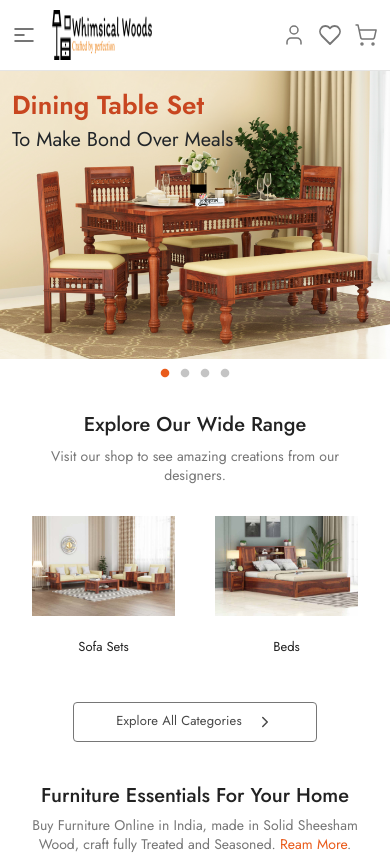
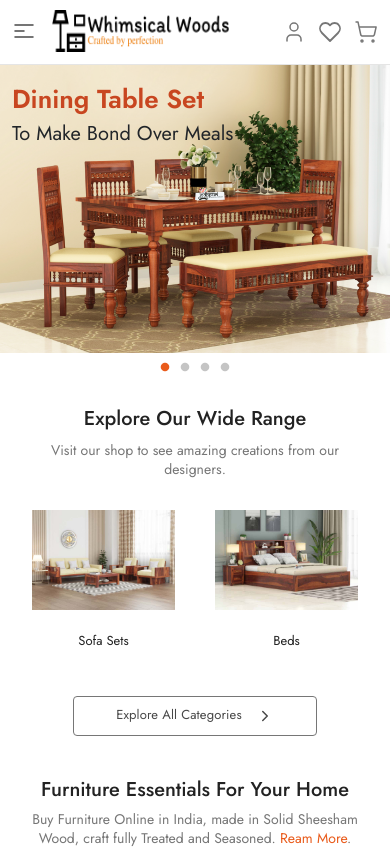
Before and after one commit to devkarwa28/college_project1, a React (Create React App) app: page / in a window 390 px wide. Shown: the top 854 px of the page. Built offline with nearby package versions, Linux system fonts and the light colour scheme.

Commit message:
12th april 2nd push

```diff
--- a/src/css/index.css
+++ b/src/css/index.css
@@ -1878,8 +1878,8 @@ a:hover {
     padding: 10px 0px;
   }
   header .container2 .logo {
-    width: 100px;
-    height: 50px;
+    width: 177px;
+    height: 42px;
   }
   header .container2 .account {
     margin-left: 0px;
--- a/src/css/index.scss
+++ b/src/css/index.scss
@@ -1622,8 +1622,8 @@ margin-top: 8px;
                 padding: 10px 0px;
             }
             .logo {
-                width: 100px;
-                height: 50px;
+                width: 177px;
+                height: 42px;
             }
             .account {
                 margin-left: 0px;
```
